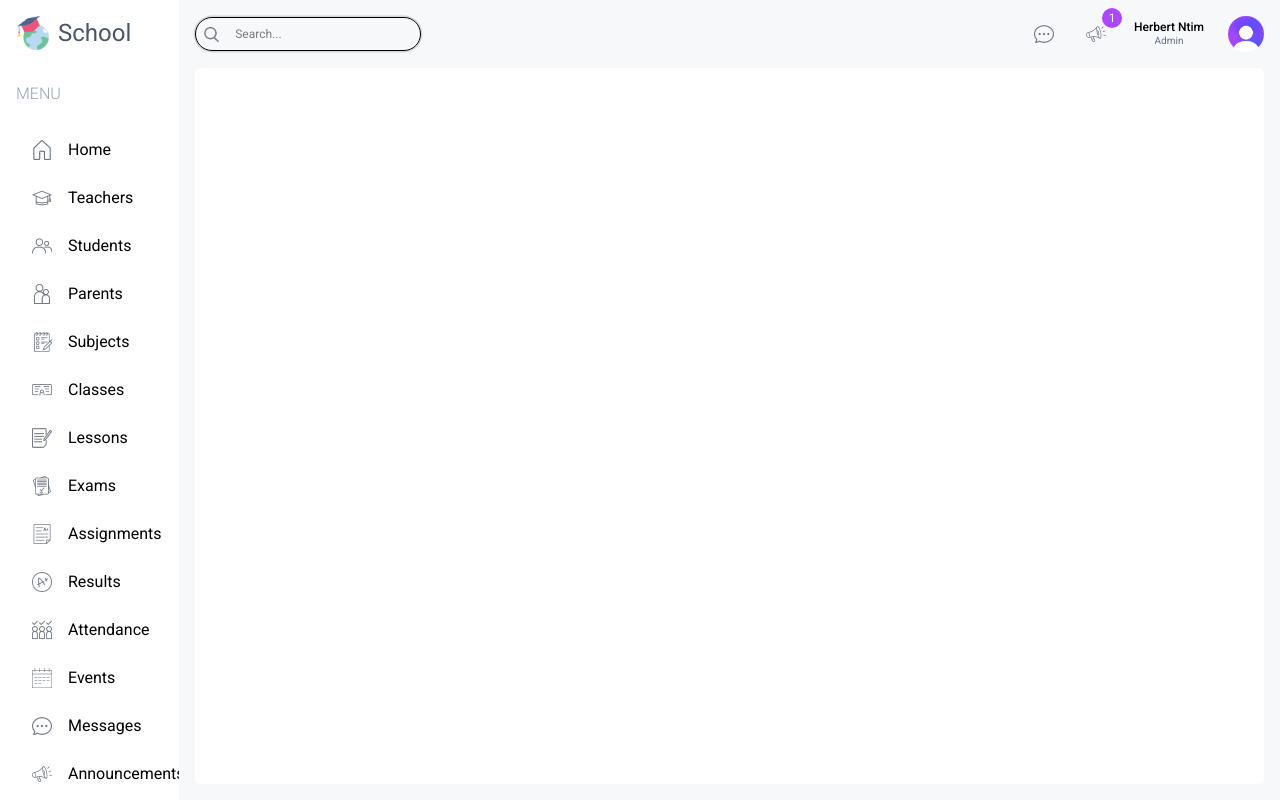
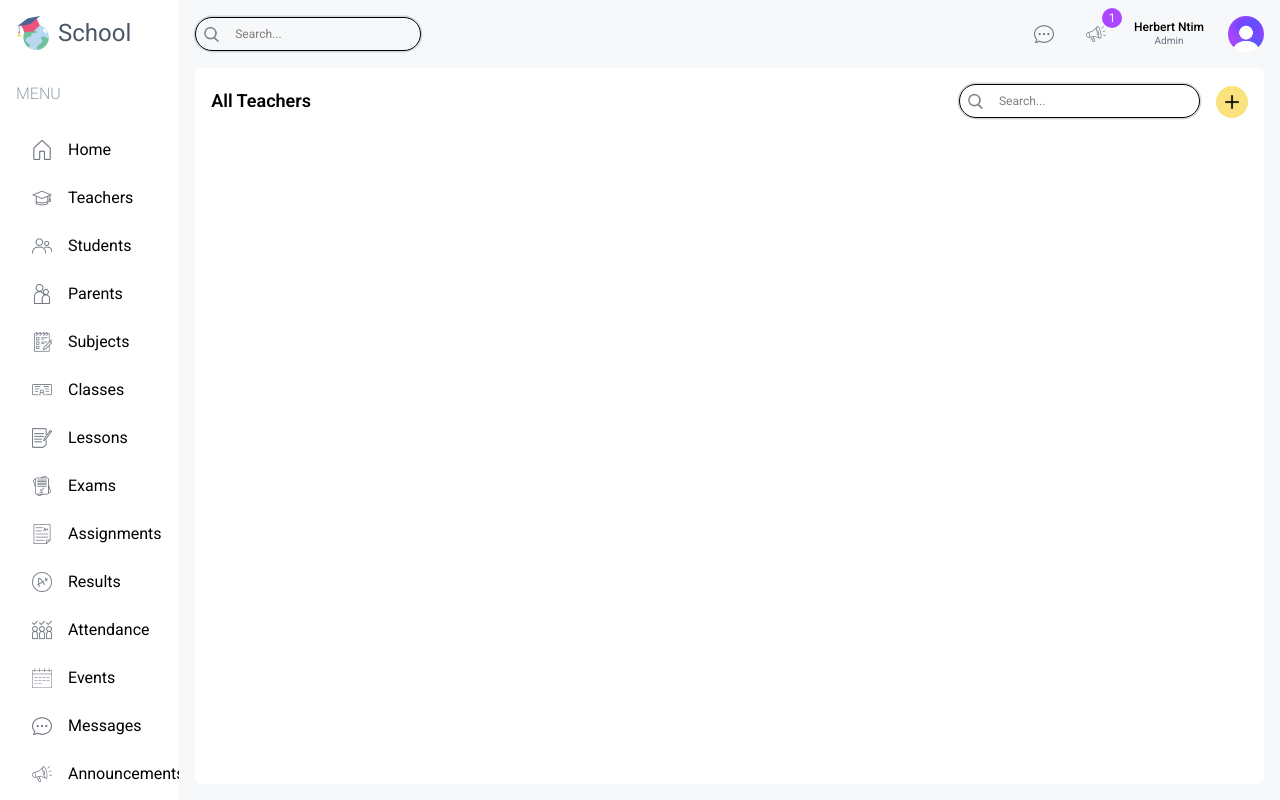
Before and after one commit to HerbertNtim/school-management, a Next.js app: page /list/teachers in a window 1280 px wide. Built offline with nearby package versions, Linux system fonts and the light colour scheme.

Commit message:
dev: developed the top part of the list

```diff
--- a/src/app/(dashboard)/list/teachers/page.tsx
+++ b/src/app/(dashboard)/list/teachers/page.tsx
@@ -1,10 +1,31 @@
+import TableSearch from '@/components/TableSearch'
+import Image from 'next/image'
 import React from 'react'
+
+const buttonList = [
+  {
+    name: 'Add Teacher',
+    icon: '/plus.png'
+  }
+]
 
 const TeachersList = () => {
   return (
     <div className='bg-white p-4 rounded-md flex-1 m-4 mt-0'>
       {/*  TOP */}
-      <div></div>
+      <div className='flex items-center justify-between'>
+        <h1 className='hidden md:block text-lg font-semibold'>All Teachers</h1>
+        <div className='flex flex-col md:flex-row items-center gap-4 w-full md:w-auto'>
+          <TableSearch />
+          <div className='flex items-center gap-4 self-end'>
+            {buttonList.map((button) => (
+            <button className='w-8 h-8 flex items-center justify-center rounded-full bg-customYellow cursor-pointer' key={button.name}>
+              <Image src={button.icon} alt={button.name} width={14} height={14} />
+            </button>
+            ))}
+          </div>
+        </div>
+      </div>
       {/* LIST */}
       <div></div>
       {/* PAGINATION */}
--- a/src/components/TableSearch.tsx
+++ b/src/components/TableSearch.tsx
@@ -1,8 +1,12 @@
+import Image from 'next/image'
 import React from 'react'
 
 const TableSearch = () => {
   return (
-    <div>TableSearch</div>
+    <div className='w-full md:w-auto flex items-center gap-2 rounded-full text-xs border ring-[1.5px] ring-gray-300 px-2'>
+      <Image src='/search.png' alt='search' width={15} height={15} />
+      <input type="text" placeholder='Search...' className='w-[200px] p-2 bg-transparent outline-none' />
+    </div>
   )
 }
 
```
